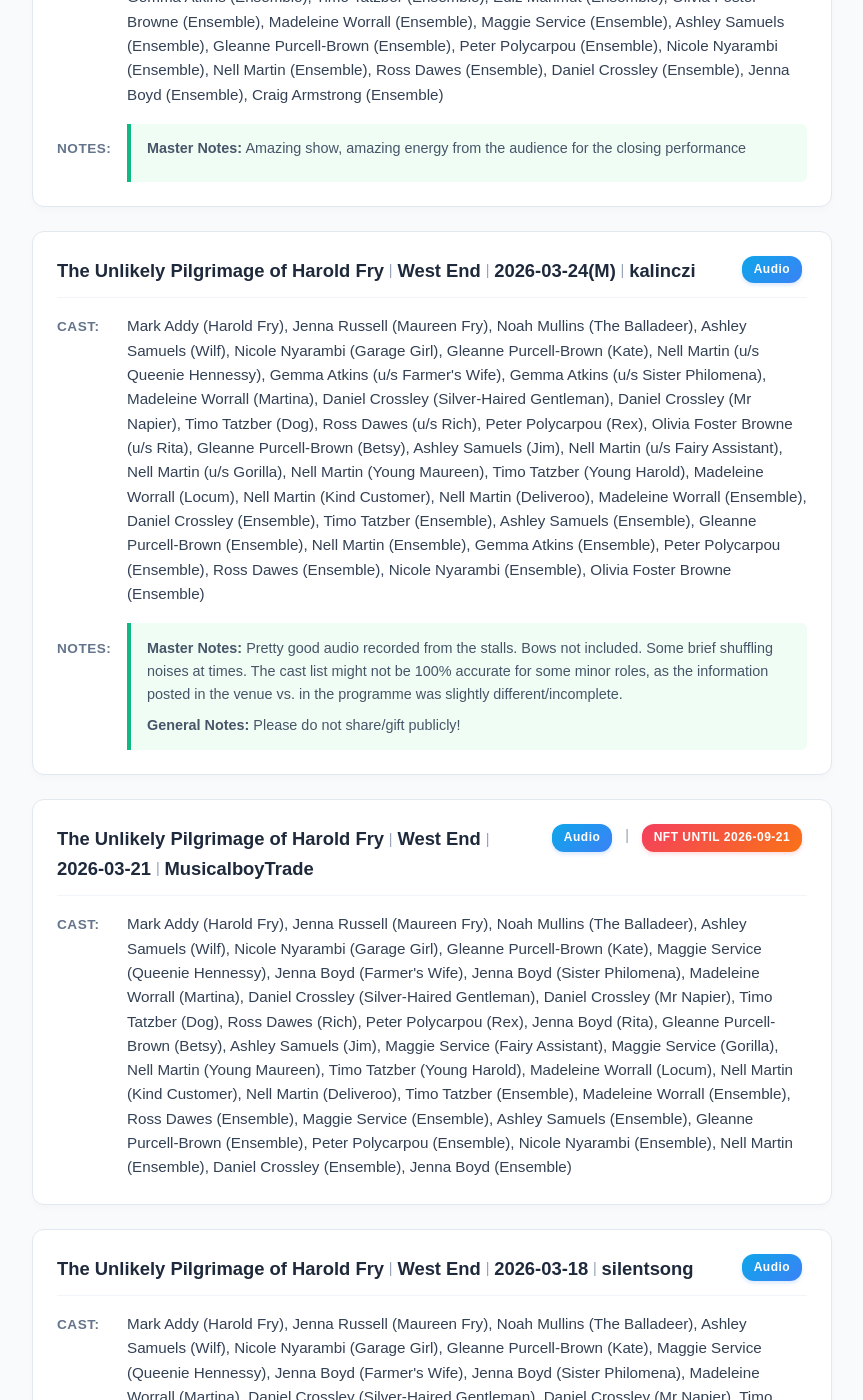
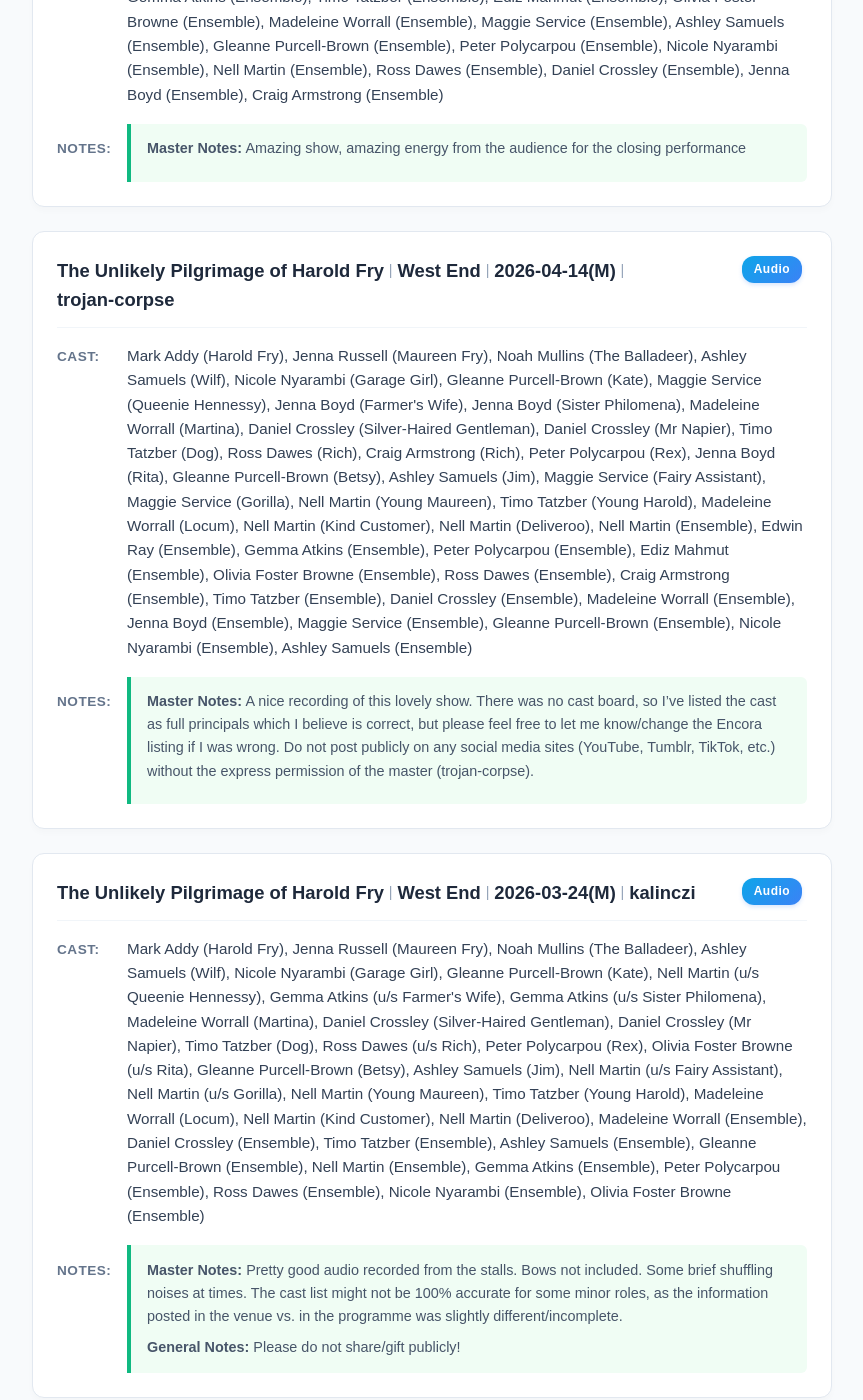
Before and after one commit to DireSpider/direspider.github.io, a Jekyll site: the page built from wants/index.html, in a window 1280 px wide and 1400 px high, scrolled down 24304 px. Shown: the whole window, without its empty margins (208-1071 px from the left). Built offline with Jekyll 4.4.1, drawn with Linux system fonts in a browser that asks for light colours.

Commit message:
update my wants include html

```diff
--- a/_includes/wants.html
+++ b/_includes/wants.html
@@ -2839,6 +2839,55 @@
             <span class="separator">|</span>
             <span>West End</span>
             <span class="separator">|</span>
+            <span>2026-04-14(M)</span>
+            <span class="separator">|</span>
+            <span>trojan-corpse</span>
+          </div>
+
+          <div class ="header-badges">
+        <span class="media-type-badge">audio</span>
+
+
+
+
+
+             </div>
+
+        </div>
+
+<div class="info-section">
+<span class="label">Cast:</span>
+<span id="cast-display" class="content-text">
+Mark Addy (Harold Fry), Jenna Russell (Maureen Fry), Noah Mullins (The Balladeer), Ashley Samuels (Wilf), Nicole Nyarambi (Garage Girl), Gleanne Purcell-Brown (Kate), Maggie Service (Queenie Hennessy), Jenna Boyd (Farmer's Wife), Jenna Boyd (Sister Philomena), Madeleine Worrall (Martina), Daniel Crossley (Silver-Haired Gentleman), Daniel Crossley (Mr Napier), Timo Tatzber (Dog), Ross Dawes (Rich), Craig Armstrong (Rich), Peter Polycarpou (Rex), Jenna Boyd (Rita), Gleanne Purcell-Brown (Betsy), Ashley Samuels (Jim), Maggie Service (Fairy Assistant), Maggie Service (Gorilla), Nell Martin (Young Maureen), Timo Tatzber (Young Harold), Madeleine Worrall (Locum), Nell Martin (Kind Customer), Nell Martin (Deliveroo), Nell Martin (Ensemble), Edwin Ray (Ensemble), Gemma Atkins (Ensemble), Peter Polycarpou (Ensemble), Ediz Mahmut (Ensemble), Olivia Foster Browne (Ensemble), Ross Dawes (Ensemble), Craig Armstrong (Ensemble), Timo Tatzber (Ensemble), Daniel Crossley (Ensemble), Madeleine Worrall (Ensemble), Jenna Boyd (Ensemble), Maggie Service (Ensemble), Gleanne Purcell-Brown (Ensemble), Nicole Nyarambi (Ensemble), Ashley Samuels (Ensemble)
+</span>
+</div>
+
+
+      <div class="info-section">
+          <span class="label">Notes:</span>
+          <div class="notes-text">
+
+
+              <div style="margin-bottom: 0.5rem;">
+                  <strong>Master Notes:</strong> A nice recording of this lovely show. There was no cast board, so I’ve listed the cast as full principals which I believe is correct, but please feel free to let me know/change the Encora listing if I was wrong.
+
+Do not post publicly on any social media sites (YouTube, Tumblr, TikTok, etc.) without the express permission of the master (trojan-corpse).
+              </div>
+
+
+
+
+          </div>
+      </div>
+
+</div><div class="recording-card">
+ <div class="header">
+
+          <div class="header-info">
+            <span>The Unlikely Pilgrimage of Harold Fry</span>
+            <span class="separator">|</span>
+            <span>West End</span>
+            <span class="separator">|</span>
             <span>2026-03-24(M)</span>
             <span class="separator">|</span>
             <span>kalinczi</span>
```
